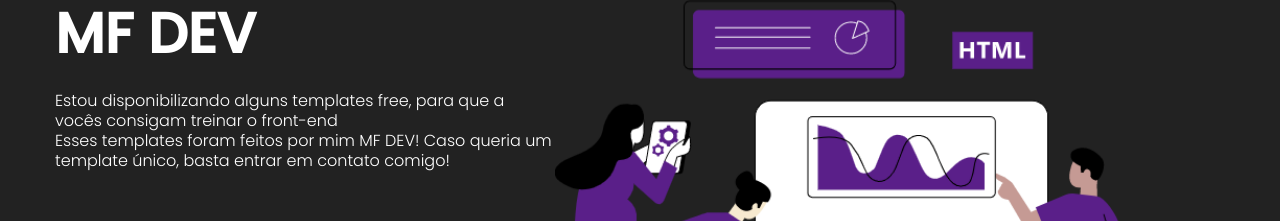
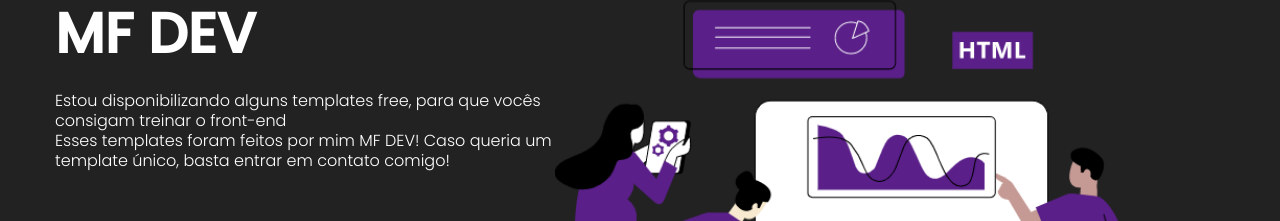
Before and after one commit to MathTH/Landing-Page-MFDev, a plain HTML site: page pages/serviços.html in a window 1280 px wide. Shown: the part 159-380 px from the top of the page. Drawn offline with Linux system fonts and the light colour scheme.

Commit message:
Alteração nas mensagens

```diff
--- a/pages/serviços.html
+++ b/pages/serviços.html
@@ -39,7 +39,7 @@
                 <br>
                 <br>
                 <p class="paragrafo">
-                   Estou disponibilizando alguns templates free, para que a vocês consigam treinar o front-end
+                   Estou disponibilizando alguns templates free, para que  vocês consigam treinar o front-end
                     <br>
                    Esses templates foram feitos por mim MF DEV! Caso queria um template único, basta entrar em contato comigo!
                 </p>
```
